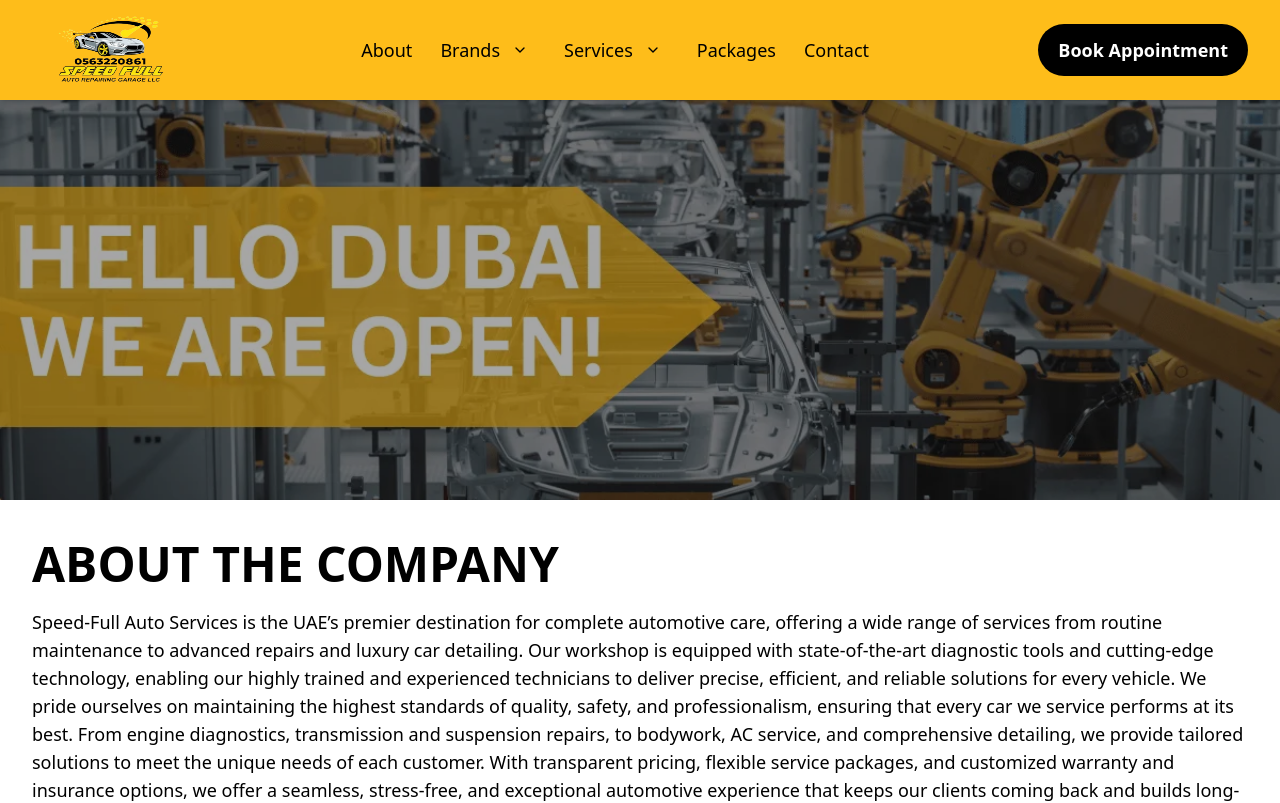
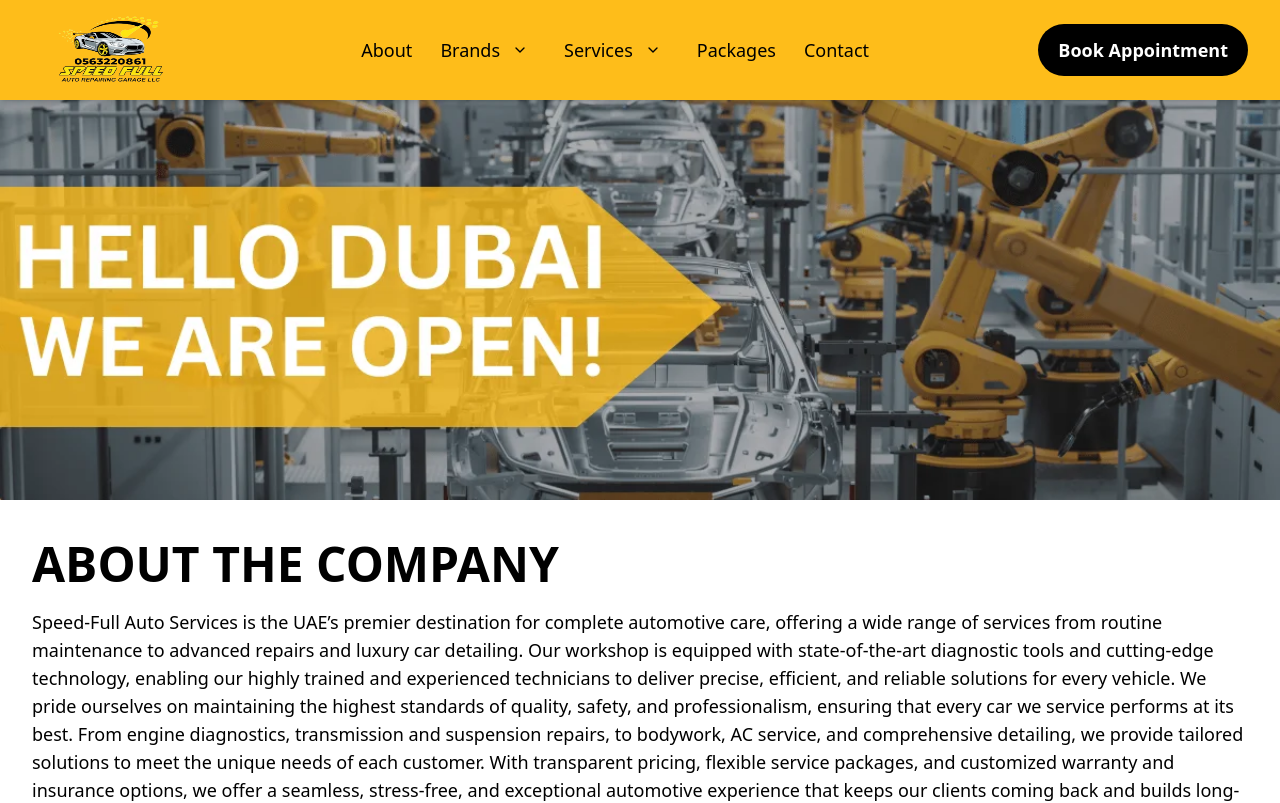
Before and after one commit to Vr7Rizwan/full-speed-auto, a Next.js app: page /about in a window 1280 px wide. Shown: the top 803 px of the page. Built offline with nearby package versions, Linux system fonts and the light colour scheme.

Commit message:
About banner fixed

```diff
--- a/app/components/About/AboutBanner.tsx
+++ b/app/components/About/AboutBanner.tsx
@@ -1,6 +1,6 @@
-const AboutBanner=()=>{
-    return(
-        <section className="relative">
+const AboutBanner = () => {
+  return (
+    <section className="">
       <div className="w-full overflow-hidden">
         <img
           src="./assets/aboutbanner.webp"
@@ -8,7 +8,6 @@ const AboutBanner=()=>{
           className="w-full max-h-[400px] object-cover"
         />
       </div>
-            <div className="absolute inset-0 bg-black/35"></div>
     </section>
   )
 }
```
Also changed, not shown: 1 other file (tests, documents, lock files or other folders). Lines whose indentation alone changed are shown as unchanged.
